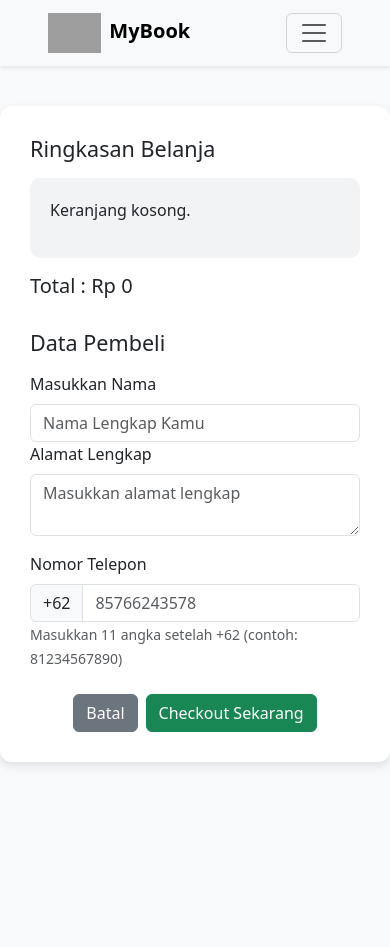
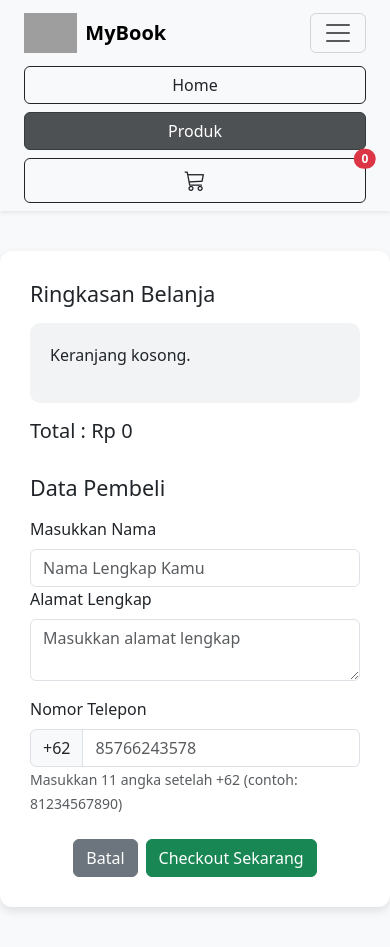
Before and after one commit to icaapriliani/uts_smstr3, a plain HTML site: page uts_smstr3/checkout.html in a window 390 px wide. Before the commit the page ends 844 px from the top, so only its background shows below. Drawn offline with nearby package versions, Linux system fonts and the light colour scheme; grey boxes are pictures that could not be loaded.

Commit message:
edit responsiv navbar hal produk&co

```diff
--- a/uts_smstr3/checkout.html
+++ b/uts_smstr3/checkout.html
@@ -6,6 +6,7 @@
     <meta name="viewport" content="width=device-width, initial-scale=1.0">
     <title>MyBook</title>
     <link href="https://cdn.jsdelivr.net/npm/bootstrap@5.3.3/dist/css/bootstrap.min.css" rel="stylesheet">
+    <link href="https://cdn.jsdelivr.net/npm/bootstrap-icons@1.11.1/font/bootstrap-icons.css" rel="stylesheet">
     <style>
         body {
             background-color: #f8f9fa;
@@ -44,19 +45,37 @@
 </head>
 
 <body>
+     <!--navbar-->
     <nav class="navbar navbar-expand-lg bg-body-tertiary shadow-sm">
-        <div class="container-fluid d-flex align-items-center justify-content-between px-5">
-            <a class="navbar-brand fw-bold" href="index.html">
+        <div class="container-fluid px-4">
+            <a class="navbar-brand fw-bold d-flex align-items-center" href="index.html">
                 <img src="https://th.bing.com/th/id/OIP.sZ7AIaM8oYEvDNuK4WOSaQHaHa?w=205&h=205&c=7&r=0&o=7&pid=1.7&rm=3"
-                    style="height: 40px; width: auto; margin-right: 8px;">MyBook</a>
-            <button class="navbar-toggler" type="button" data-bs-toggle="collapse" data-bs-target="#navbarNav">
-                <span class="navbar-toggler-icon"></span>
-            </button>
-            <div class="collapse navbar-collapse" id="navbarNav">
-                <ul class="navbar-nav ms-auto">
-                    <a href="index.html" class="btn btn-dark me-2 active">Home</a>
-                    <a href="produk.html" class="btn btn-dark me-2 active">Produk</a>
-                    <li class="nav-item"><a class="nav-link" href="#">Keranjang</a></li>
+                    style="height: 40px; width: auto; margin-right: 8px;">
+                MyBook
+            </a>
+             <button class="navbar-toggler" type="button" data-bs-toggle="collapse" data-bs-target="#navbarNav">
+      <span class="navbar-toggler-icon"></span>
+    </button>
+
+            <div class="collapse navbar-collapse show" id="navbarNav">
+                <ul class="navbar-nav ms-auto mt-2 mt-lg-0 gap-2">
+                    <li class="nav-item">
+                        <a href="index.html" class="btn btn-outline-dark w-100 w-lg-auto">Home</a>
+                    </li>
+                    <li class="nav-item">
+                        <a href="produk.html" class="btn btn-dark w-100 w-lg-auto active">Produk</a>
+                    </li>
+
+                    <!-- Tombol Keranjang pakai Icon -->
+                    <li class="nav-item">
+                        <button class="btn btn-outline-dark  d-flex align-items-center justify-content-center w-100 w-lg-auto  position-relative" onclick="showCart()">
+                            <i class="bi bi-cart3" style="font-size: 1.3rem;"></i>
+                            <span id="cartCount"
+                                class="position-absolute top-0 start-100 translate-middle badge rounded-pill bg-danger">
+                                0
+                            </span>
+                        </button>
+                    </li>
                 </ul>
             </div>
         </div>
```
Also changed, not shown: uts_smstr3/produk.html (+9 -6 lines).
